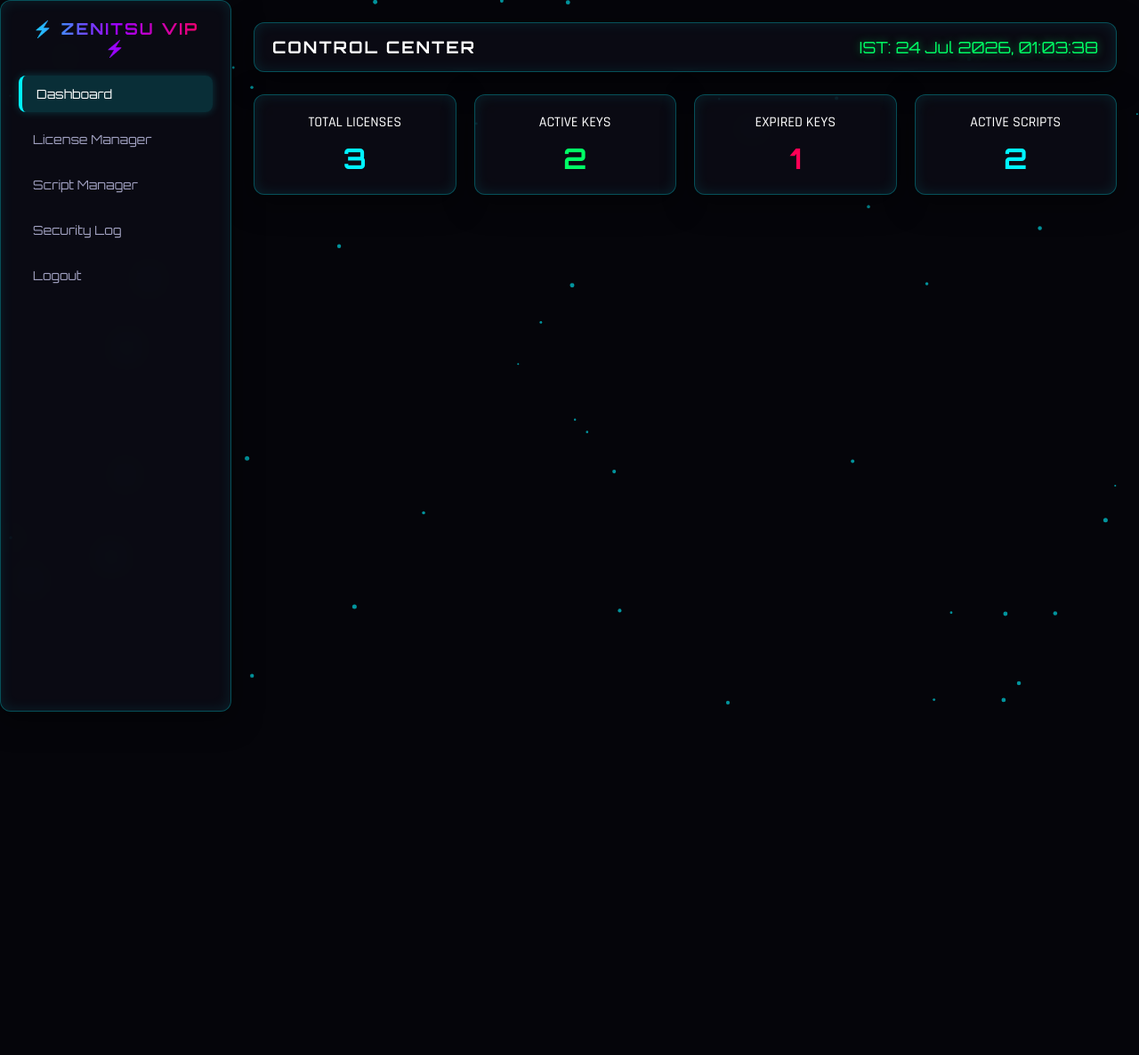
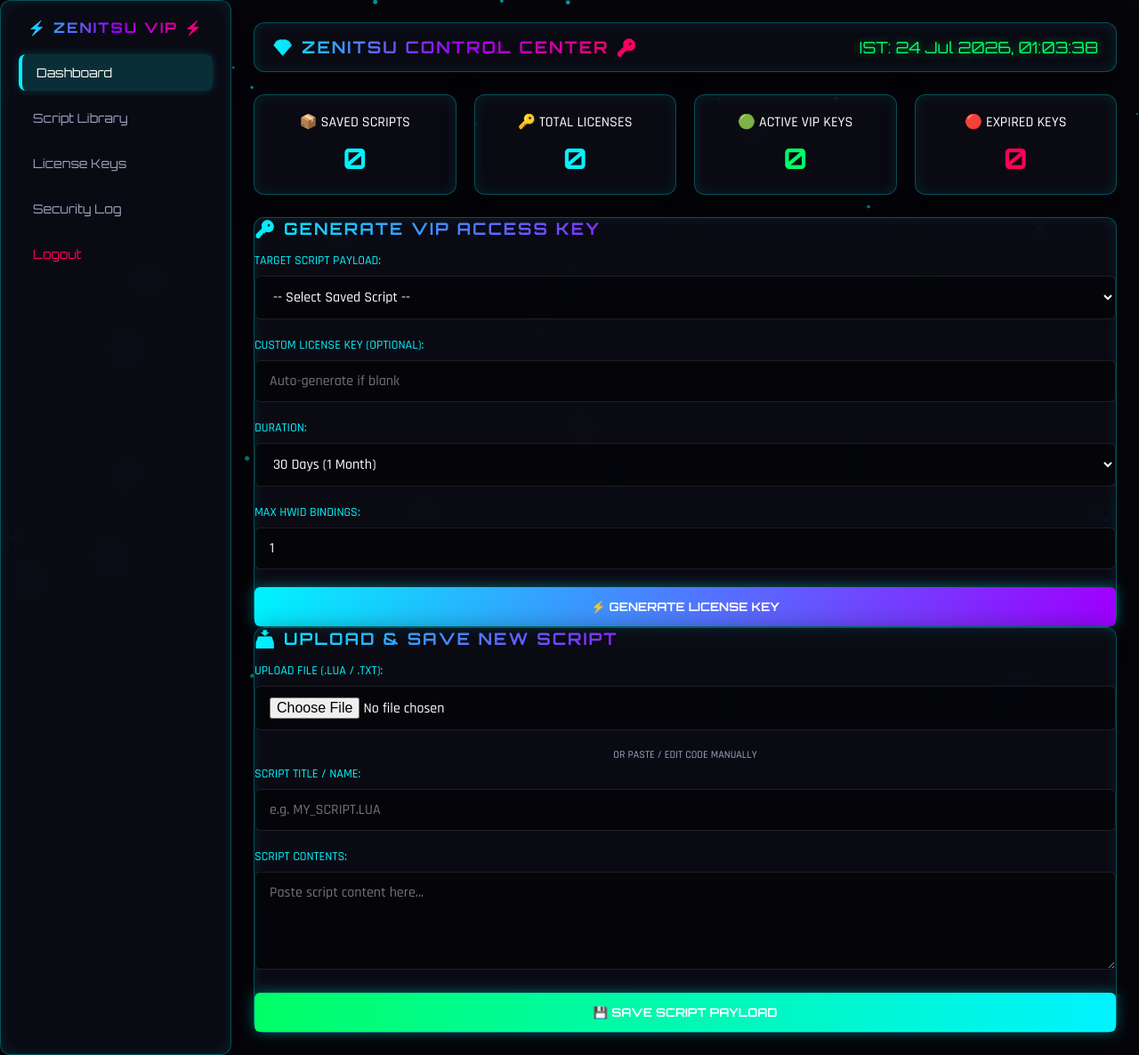
Before and after one commit to adi4604/VIP-Server, a website: page dashboard.html in a window 1280 px wide. Shown: the whole page at 89% size. Before the commit the page ends 800 px from the top, so only its background shows below. Drawn offline with Linux system fonts and the light colour scheme; no server answers.

Commit message:
Update dashboard.html

```diff
--- a/dashboard.html
+++ b/dashboard.html
@@ -10,104 +10,158 @@
   <canvas id="bg-canvas"></canvas>
 
   <div class="app-layout">
-    <!-- Sidebar -->
+    <!-- Sidebar Navigation -->
     <aside class="sidebar glass-card">
-      <h2 class="brand-title text-gradient" style="font-size: 18px; text-align: center;">⚡ ZENITSU VIP ⚡</h2>
+      <h2 class="brand-title text-gradient" style="font-size: 16px; text-align: center;">⚡ ZENITSU VIP ⚡</h2>
       <ul class="sidebar-menu">
         <li class="active"><a href="#dashboard" onclick="showSection('dashboard-section')">Dashboard</a></li>
-        <li><a href="#licenses" onclick="showSection('license-section')">License Manager</a></li>
-        <li><a href="#scripts" onclick="showSection('script-section')">Script Manager</a></li>
+        <li><a href="#scripts" onclick="showSection('script-section')">Script Library</a></li>
+        <li><a href="#licenses" onclick="showSection('license-section')">License Keys</a></li>
         <li><a href="#security" onclick="showSection('security-section')">Security Log</a></li>
-        <li><a href="#" id="logout-btn">Logout</a></li>
+        <li><a href="#" id="logout-btn" style="color: var(--neon-red);">Logout</a></li>
       </ul>
     </aside>
 
-    <!-- Main Content -->
+    <!-- Main Content Area -->
     <main class="main-content">
-      <!-- Top Navigation -->
+      <!-- Top Control Bar -->
       <header class="top-bar glass-card">
         <div>
-          <h3 style="margin: 0;">CONTROL CENTER</h3>
+          <h3 style="margin: 0;" class="text-gradient">💎 ZENITSU CONTROL CENTER 🔑</h3>
         </div>
-        <div class="clock-card" id="ist-clock">
-          IST Loading...
-        </div>
+        <div class="clock-card" id="ist-clock">IST Loading...</div>
       </header>
 
-      <!-- Dashboard Section -->
+      <!-- Dashboard Statistics Overview -->
       <section id="dashboard-section" class="content-section">
         <div class="stats-grid">
           <div class="glass-card stat-card">
-            <div>TOTAL LICENSES</div>
-            <div class="stat-value" id="stat-licenses">3</div>
+            <div>📦 SAVED SCRIPTS</div>
+            <div class="stat-value" id="stat-scripts" style="color: var(--neon-blue);">0</div>
           </div>
           <div class="glass-card stat-card">
-            <div>ACTIVE KEYS</div>
-            <div class="stat-value" id="stat-active" style="color: var(--neon-green);">2</div>
+            <div>🔑 TOTAL LICENSES</div>
+            <div class="stat-value" id="stat-licenses">0</div>
           </div>
           <div class="glass-card stat-card">
-            <div>EXPIRED KEYS</div>
-            <div class="stat-value" id="stat-expired" style="color: var(--neon-red);">1</div>
+            <div>🟢 ACTIVE VIP KEYS</div>
+            <div class="stat-value" id="stat-active" style="color: var(--neon-green);">0</div>
           </div>
           <div class="glass-card stat-card">
-            <div>ACTIVE SCRIPTS</div>
-            <div class="stat-value" id="stat-scripts">2</div>
+            <div>🔴 EXPIRED KEYS</div>
+            <div class="stat-value" id="stat-expired" style="color: var(--neon-red);">0</div>
           </div>
+        </div>
+
+        <!-- Combined Control Panels Grid -->
+        <div class="grid-two-col">
+          <!-- Generate License Form -->
+          <div class="glass-card panel-box">
+            <h3 class="text-gradient">🔑 GENERATE VIP ACCESS KEY</h3>
+            <form id="license-form" style="margin-top: 15px;">
+              <div class="input-group">
+                <label>TARGET SCRIPT PAYLOAD:</label>
+                <select id="gen-target-script" class="input-field">
+                  <option value="">-- Select Saved Script --</option>
+                </select>
+              </div>
+              <div class="input-group">
+                <label>CUSTOM LICENSE KEY (OPTIONAL):</label>
+                <input type="text" id="gen-custom-key" class="input-field" placeholder="Auto-generate if blank">
+              </div>
+              <div class="input-group">
+                <label>DURATION:</label>
+                <select id="gen-duration" class="input-field">
+                  <option value="1">1 Day</option>
+                  <option value="7">7 Days (1 Week)</option>
+                  <option value="30" selected>30 Days (1 Month)</option>
+                  <option value="365">365 Days (1 Year)</option>
+                </select>
+              </div>
+              <div class="input-group">
+                <label>MAX HWID BINDINGS:</label>
+                <input type="number" id="gen-max-hwid" class="input-field" value="1" min="1">
+              </div>
+              <button type="submit" class="btn-neon">⚡ GENERATE LICENSE KEY</button>
+            </form>
+          </div>
+
+          <!-- Upload Script Form -->
+          <div class="glass-card panel-box">
+            <h3 class="text-gradient">📥 UPLOAD & SAVE NEW SCRIPT</h3>
+            <form id="upload-script-form" style="margin-top: 15px;">
+              <div class="input-group">
+                <label>UPLOAD FILE (.LUA / .TXT):</label>
+                <input type="file" id="script-file-input" class="input-field" accept=".lua,.txt">
+              </div>
+              <p style="text-align: center; color: var(--text-muted); font-size: 12px; margin: 5px 0;">OR PASTE / EDIT CODE MANUALLY</p>
+              <div class="input-group">
+                <label>SCRIPT TITLE / NAME:</label>
+                <input type="text" id="script-title-input" class="input-field" placeholder="e.g. MY_SCRIPT.LUA" required>
+              </div>
+              <div class="input-group">
+                <label>SCRIPT CONTENTS:</label>
+                <textarea id="script-content-input" class="input-field" rows="4" placeholder="Paste script content here..." required></textarea>
+              </div>
+              <button type="submit" class="btn-neon" style="background: linear-gradient(90deg, var(--neon-green), var(--neon-blue));">💾 SAVE SCRIPT PAYLOAD</button>
+            </form>
+          </div>
+        </div>
+      </section>
+
+      <!-- Script Manager Section -->
+      <section id="script-section" class="content-section" style="display: none;">
+        <div class="glass-card table-container">
+          <h3 class="text-gradient">📦 SAVED SCRIPTS LIBRARY</h3>
+          <table>
+            <thead>
+              <tr>
+                <th>SCRIPT ID</th>
+                <th>SCRIPT NAME</th>
+                <th>SIZE</th>
+                <th>STATUS</th>
+                <th>UPLOAD DATE</th>
+                <th>ACTIONS</th>
+              </tr>
+            </thead>
+            <tbody id="script-table-body">
+              <!-- Dynamically populated -->
+            </tbody>
+          </table>
         </div>
       </section>
 
       <!-- License Manager Section -->
       <section id="license-section" class="content-section" style="display: none;">
         <div class="glass-card table-container">
-          <div style="display: flex; justify-content: space-between; align-items: center; margin-bottom: 15px;">
-            <h3 class="text-gradient">LICENSE MANAGER</h3>
-            <button class="btn-neon" style="width: auto; padding: 8px 16px;" onclick="generateLicense()">+ GENERATE KEY</button>
+          <div style="display: flex; justify-content: space-between; align-items: center;">
+            <h3 class="text-gradient">🔑 ACTIVE VIP LICENSE KEYS</h3>
+            <button class="btn-danger" onclick="deleteAllLicenses()">⚠️ Delete All Keys</button>
           </div>
           <table>
             <thead>
               <tr>
-                <th>KEY</th>
-                <th>DEVICE ID</th>
-                <th>EXPIRY</th>
+                <th>KEY CODE</th>
+                <th>LINKED SCRIPT</th>
+                <th>BOUND DEVICE (HWID)</th>
                 <th>STATUS</th>
-                <th>ACTION</th>
+                <th>EXPIRATION</th>
+                <th>ACTIONS</th>
               </tr>
             </thead>
             <tbody id="license-table-body">
-              <!-- Dynamic content -->
+              <!-- Dynamically populated -->
             </tbody>
           </table>
         </div>
       </section>
 
-      <!-- Script Manager Section -->
-      <section id="script-section" class="content-section" style="display: none;">
-        <div class="glass-card table-container">
-          <div style="display: flex; justify-content: space-between; align-items: center; margin-bottom: 15px;">
-            <h3 class="text-gradient">SCRIPT MANAGER</h3>
-          </div>
-          <table>
-            <thead>
-              <tr>
-                <th>NAME</th>
-                <th>VERSION</th>
-                <th>LAST UPDATED</th>
-                <th>STATUS</th>
-              </tr>
-            </thead>
-            <tbody id="script-table-body">
-              <!-- Dynamic content -->
-            </tbody>
-          </table>
-        </div>
-      </section>
-
-      <!-- Security Section -->
+      <!-- Security Log Section -->
       <section id="security-section" class="content-section" style="display: none;">
         <div class="glass-card table-container">
-          <h3 class="text-gradient">SECURITY AUDIT LOG</h3>
-          <p style="margin-top: 10px; color: var(--text-muted);">Session ID: Active Admin Session Authorized.</p>
-          <p style="color: var(--text-muted);">Loader Endpoint: <code>/api/validate-key</code> [POST]</p>
+          <h3 class="text-gradient">🛡️ SYSTEM DIAGNOSTICS & LOGS</h3>
+          <p style="margin-top: 15px;">Activation Endpoint: <code>/api/activate</code> [POST]</p>
+          <p>Security Protocol: <code>HWID BOUND ENCRYPTION</code></p>
         </div>
       </section>
     </main>
@@ -116,4 +170,4 @@
   <div id="toast-container" class="toast-container"></div>
   <script src="script.js"></script>
 </body>
-              </html>
+</html>
```
